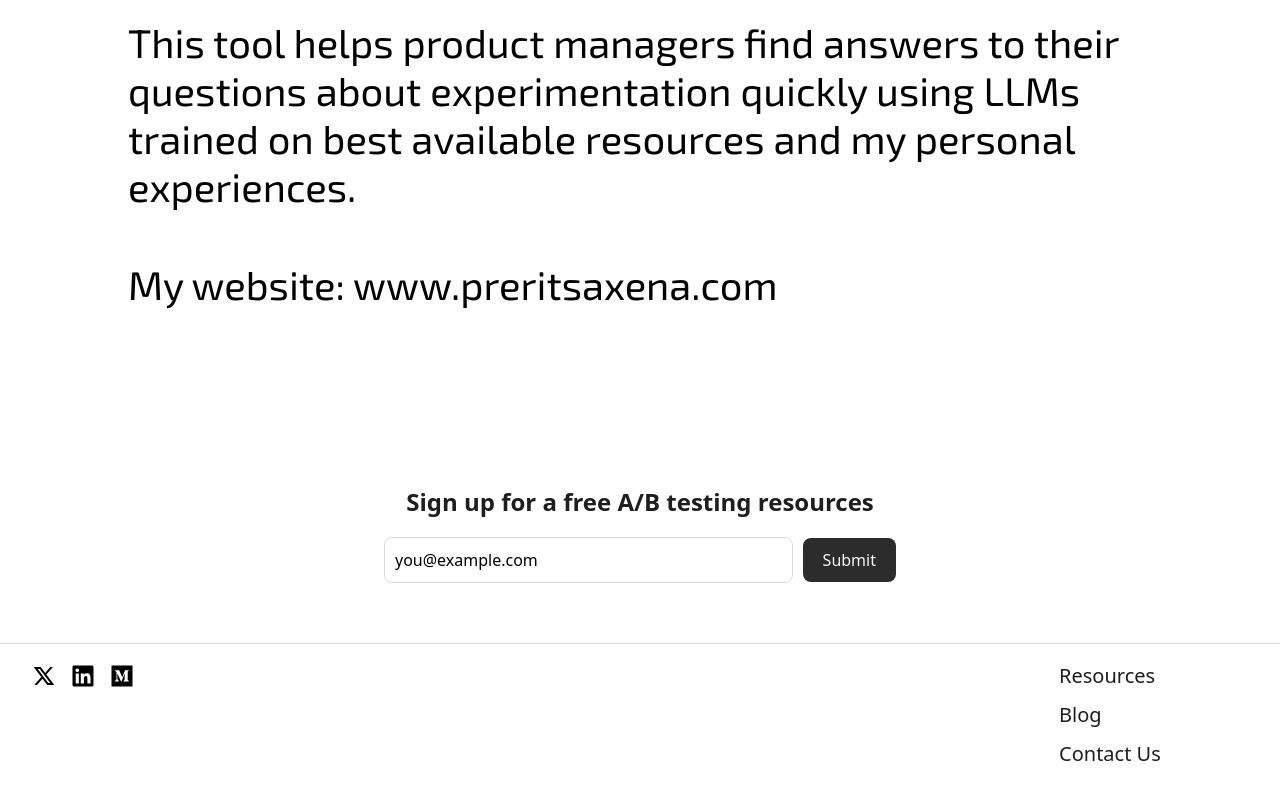
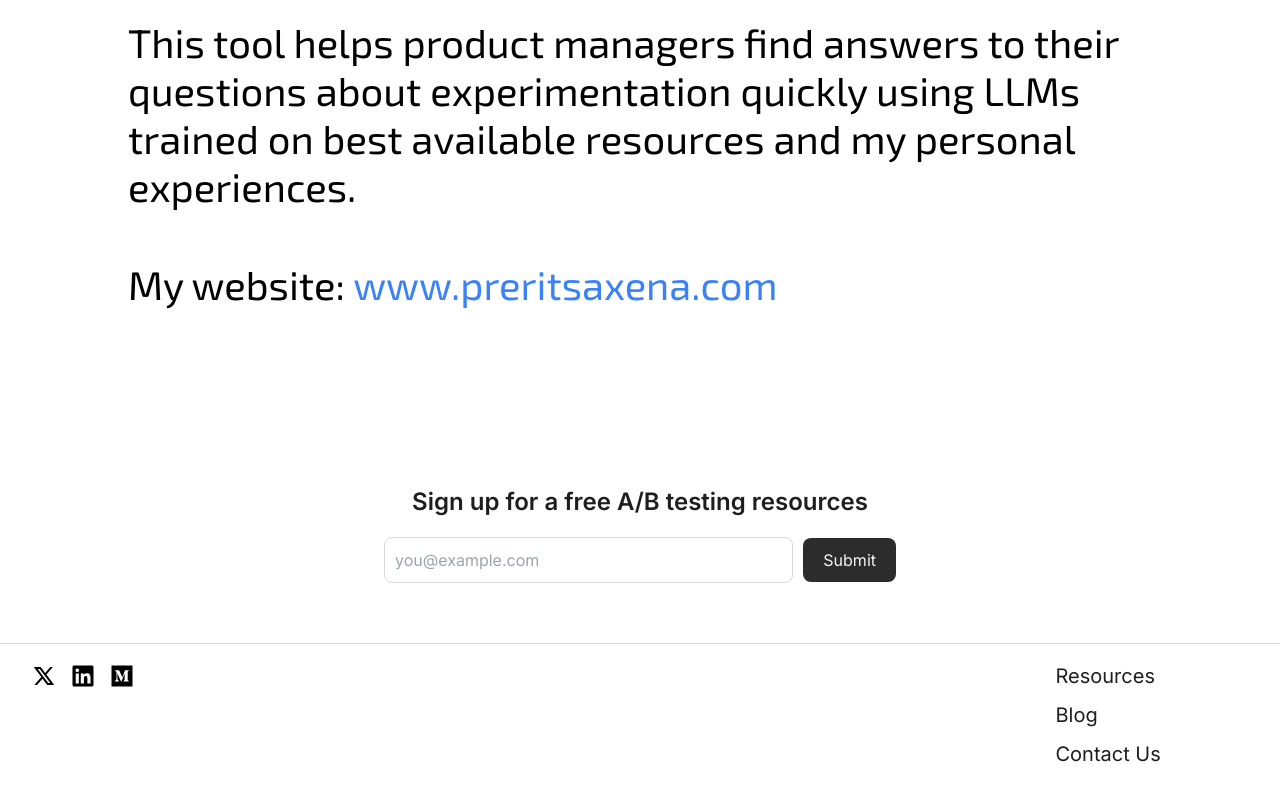
Before and after one commit to nitinelegant/ab-test, a Next.js app: page /about in a window 1280 px wide. Shown: the part 672-1472 px from the top of the page. Built offline with nearby package versions, Linux system fonts and the light colour scheme.

Commit message:
fix ui changes

```diff
--- a/src/app/about/page.tsx
+++ b/src/app/about/page.tsx
@@ -23,7 +23,16 @@ const page = () => {
           and my personal experiences.
         </p>
         <div className="paragrapghDivider" />
-        <p className="paragrapgh">My website: www.preritsaxena.com</p>
+        <p className="paragrapgh">
+          My website:{" "}
+          <a
+            href="https://www.preritsaxena.com"
+            target="_blank"
+            className="text-blue-500"
+          >
+            www.preritsaxena.com
+          </a>{" "}
+        </p>
       </div>
     </>
   );
--- a/src/app/globals.css
+++ b/src/app/globals.css
@@ -16,7 +16,7 @@
 body {
   color: var(--foreground);
   background: var(--background);
-  font-family: var(--font-inter);
+  font-family: var(--font-inter) !important;
 }
 
 @layer utilities {
--- a/src/components/form/CalculationForm.tsx
+++ b/src/components/form/CalculationForm.tsx
@@ -26,7 +26,7 @@ const Calculation = ({ goBack }: Props) => {
           <div className="flex gap-1 items-center">
             <input
               type="text"
-              className="calculationFormInput placeholder-black text-black"
+              className="calculationFormInput text-black"
               placeholder="2"
             />
             <p className="percentageText">%</p>
@@ -58,7 +58,7 @@ const Calculation = ({ goBack }: Props) => {
 
           <input
             type="text"
-            className="calculationFormInput mr-6 placeholder-black text-black"
+            className="calculationFormInput mr-6  text-black"
             placeholder="2"
           />
         </div>
@@ -69,8 +69,8 @@ const Calculation = ({ goBack }: Props) => {
             <Image src={Info} alt="info" width={24} height={24} />
           </label>
           <input
-            type="password"
-            className="calculationFormInput mr-6 placeholder-black text-black"
+            type="text"
+            className="calculationFormInput mr-6  text-black"
             placeholder="0.05"
           />
         </div>
@@ -83,7 +83,7 @@ const Calculation = ({ goBack }: Props) => {
           <div className="flex gap-1 items-center">
             <input
               type="text"
-              className="calculationFormInput placeholder-black text-black"
+              className="calculationFormInput  text-black"
               placeholder="2"
             />
             <p className="percentageText">%</p>
@@ -100,7 +100,7 @@ const Calculation = ({ goBack }: Props) => {
           </label>
           <input
             type="text"
-            className="calculationFormInput bg-[#F5E6FF] custom-input placeholder-black text-black"
+            className="calculationFormInput bg-[#F5E6FF] custom-input text-black"
             placeholder="8000"
           />
         </div>
--- a/src/components/form/FormHeader.tsx
+++ b/src/components/form/FormHeader.tsx
@@ -17,6 +17,7 @@ const FormHeader = ({ goBack, title }: Props) => {
           width={70}
           height={70}
           onClick={goBack}
+          style={{ cursor: "pointer" }}
         />
         <h3 className="headerTitle">{title}</h3>
       </div>
--- a/src/components/guide/GuideSection.tsx
+++ b/src/components/guide/GuideSection.tsx
@@ -69,7 +69,7 @@ const GuideSection = () => {
       </div>
       <div className="rightColumn">
         <iframe
-          src="https://www.example.com" // Replace with your iframe source
+          src="https://myabtest.streamlit.app?embedded=true"
           title="Example Iframe"
           className="iframe"
         ></iframe>
--- a/src/components/hero/Hero.css
+++ b/src/components/hero/Hero.css
@@ -17,7 +17,7 @@
   color: #0c0c0d;
   text-align: center;
   line-height: 86.4px;
-  letter-spacing: -3%;
+  letter-spacing: -0.25px;
 }
 .heroSubtitle {
   font-size: 32px;
--- a/src/components/signup/SignUp.css
+++ b/src/components/signup/SignUp.css
@@ -29,6 +29,7 @@
   border-radius: 8px;
   width: 90%; /* Set the width to 70% */
   margin-right: 10px; /* Space between input and button */
+  color: #2c2c2c;
 }
 .signUpInput:focus {
   outline: none;
--- a/src/components/signup/SignUp.tsx
+++ b/src/components/signup/SignUp.tsx
@@ -19,7 +19,7 @@ const SignUp: React.FC = () => {
           type="text"
           value={inputValue}
           onChange={(e) => setInputValue(e.target.value)}
-          className="signUpInput placeholder-black"
+          className="signUpInput"
           placeholder="you@example.com"
         />
         <button type="submit" className="submitButton">
```
